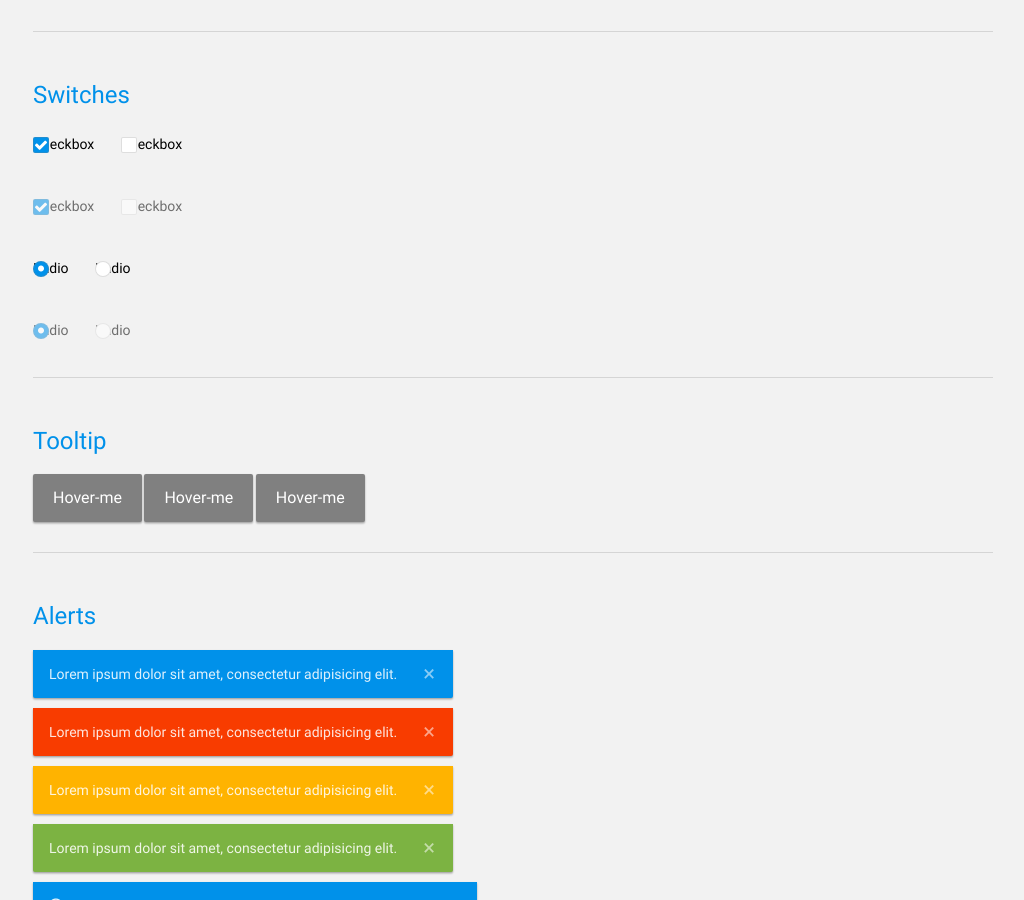
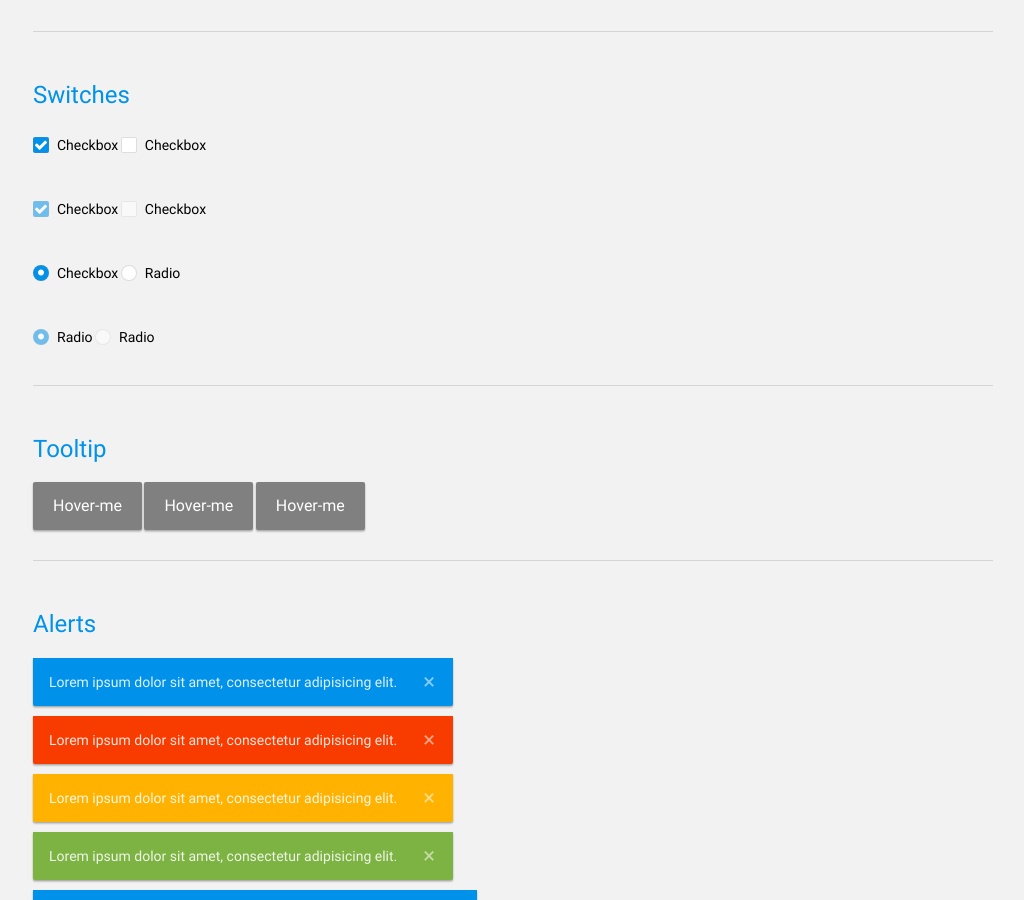
Before and after one commit to jusbrasil/monalisa, a Jekyll site: the page docs/demo.html, which Jekyll copies as it is, in a window 1280 px wide and 900 px high, scrolled down 14333 px. Shown: the whole window, without its empty margins (127-1151 px from the left). Built offline with Jekyll 4.4.1, drawn with Linux system fonts in a browser that asks for light colours.

Commit message:
Adding new structure into demo page

```diff
--- a/docs/demo.html
+++ b/docs/demo.html
@@ -1586,22 +1586,26 @@
       <div class="inputs-group">
         <label class="switch">
           <input type="checkbox" checked>
-          <span class="switch-label">Checkbox</span>
+          <div class="switch-label"></div>
+          <p class="switch-label-text">Checkbox</p>
         </label>
         <label class="switch">
           <input type="checkbox">
-          <span class="switch-label">Checkbox</span>
+          <div class="switch-label"></div>
+          <p class="switch-label-text">Checkbox</p>
         </label>
       </div>
 
       <div class="inputs-group">
         <label class="switch">
           <input type="checkbox" checked disabled>
-          <span class="switch-label">Checkbox</span>
+          <div class="switch-label"></div>
+          <p class="switch-label-text">Checkbox</p>
         </label>
         <label class="switch">
           <input type="checkbox" disabled>
-          <span class="switch-label">Checkbox</span>
+          <div class="switch-label"></div>
+          <p class="switch-label-text">Checkbox</p>
         </label>
       </div>
 
@@ -1609,22 +1613,26 @@
       <div class="inputs-group">
         <label class="switch">
           <input type="radio" checked name="1">
-          <span class="switch-label">Radio</span>
+          <div class="switch-label"></div>
+          <p class="switch-label-text">Checkbox</p>
         </label>
         <label class="switch">
           <input type="radio" name="1">
-          <span class="switch-label">Radio</span>
+          <div class="switch-label"></div>
+          <p class="switch-label-text">Radio</p>
         </label>
       </div>
 
       <div class="inputs-group">
         <label class="switch">
           <input type="radio" checked disabled name="2">
-          <span class="switch-label">Radio</span>
+          <p class="switch-label"></p>
+          <p class="switch-label-text">Radio</p>
         </label>
         <label class="switch">
           <input type="radio" disabled name="2">
-          <span class="switch-label">Radio</span>
+          <div class="switch-label"></div>
+          <p class="switch-label-text">Radio</p>
         </label>
       </div>
 
```
